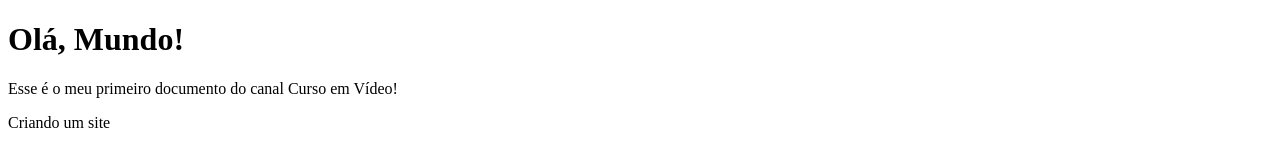
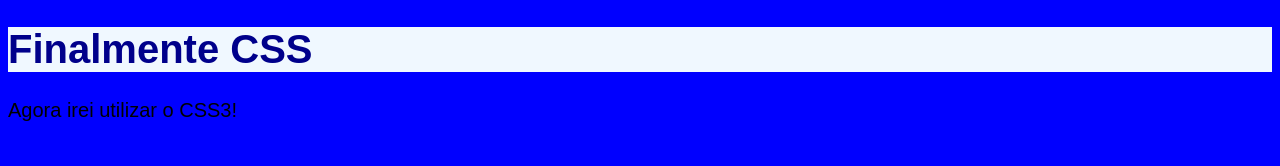
Before and after one commit to austhens/austhens, a plain HTML site: page index.html in a window 1280 px wide. Drawn offline with Linux system fonts and the light colour scheme.

Commit message:
Add files via upload

```diff
--- a/index.html
+++ b/index.html
@@ -4,11 +4,11 @@
     <meta charset="UTF-8">
     <meta http-equiv="X-UA-Compatible" content="IE=edge">
     <meta name="viewport" content="width=device-width, initial-scale=1.0">
-    <title>Meu primeiro exercício(Curso em vídeo)</title>
+    <title>Finalmente CSS</title>
+    <link rel="stylesheet" href="style.css">
 </head>
 <body>
-    <h1>Olá, Mundo!</h1>
-    <p>Esse é o meu primeiro documento do canal Curso em Vídeo!</p>
-    <p>Criando um site</p>
+    <h1>Finalmente CSS</h1>
+    <p>Agora irei utilizar o CSS3!</p>
 </body>
 </html>
--- /dev/null
+++ b/style.css
@@ -0,0 +1,21 @@
+@charset "UTF-8";
+
+body{
+    background: blue;
+    font-family: Arial, Helvetica, sans-serif;
+    font-size: 20px;
+}
+
+h1{
+    color: darkblue;
+    background-color: aliceblue;
+
+}
+
+h2{
+    color: darkred;
+}
+
+p{
+    text-align: justify;
+}
```
